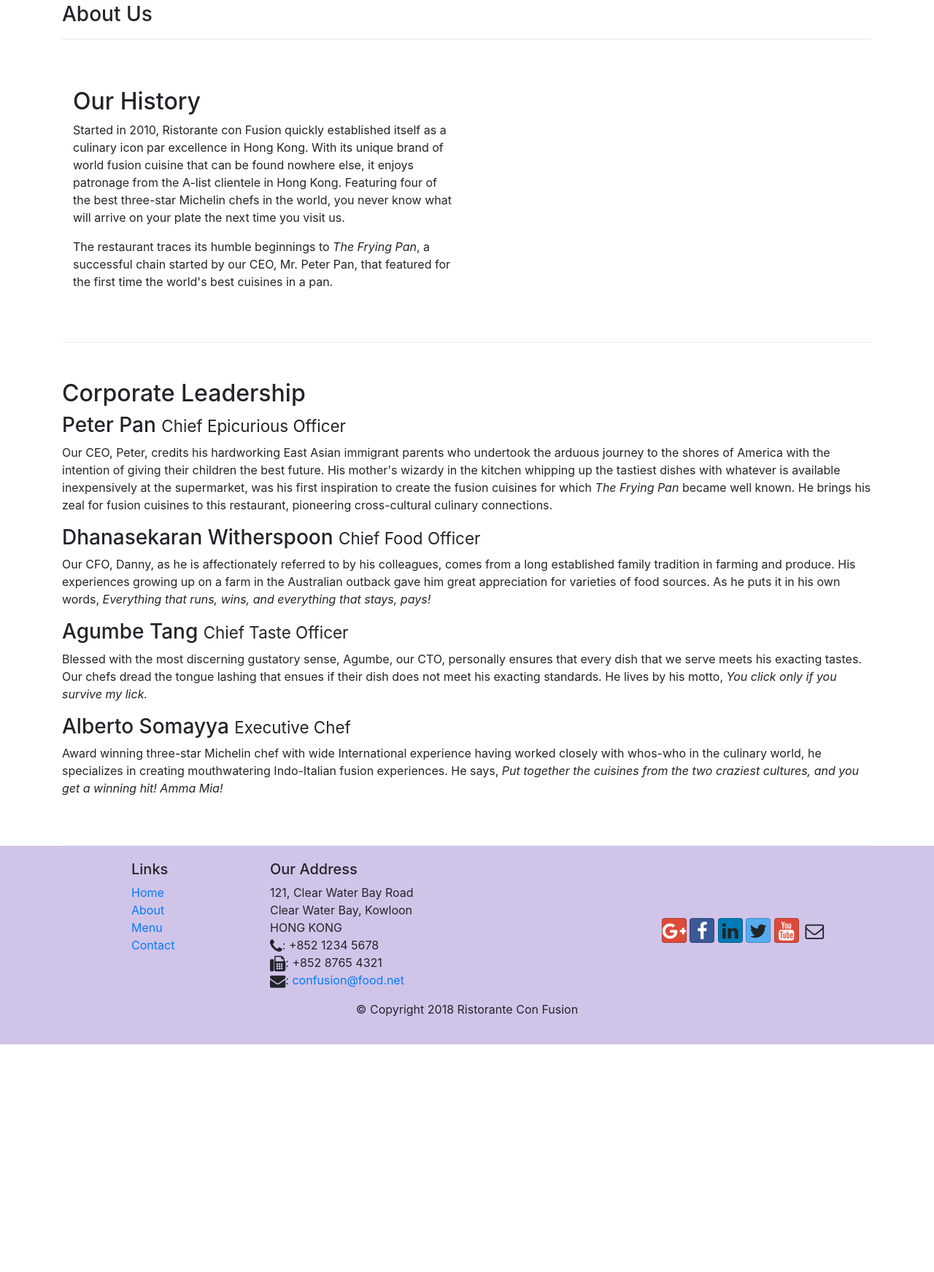
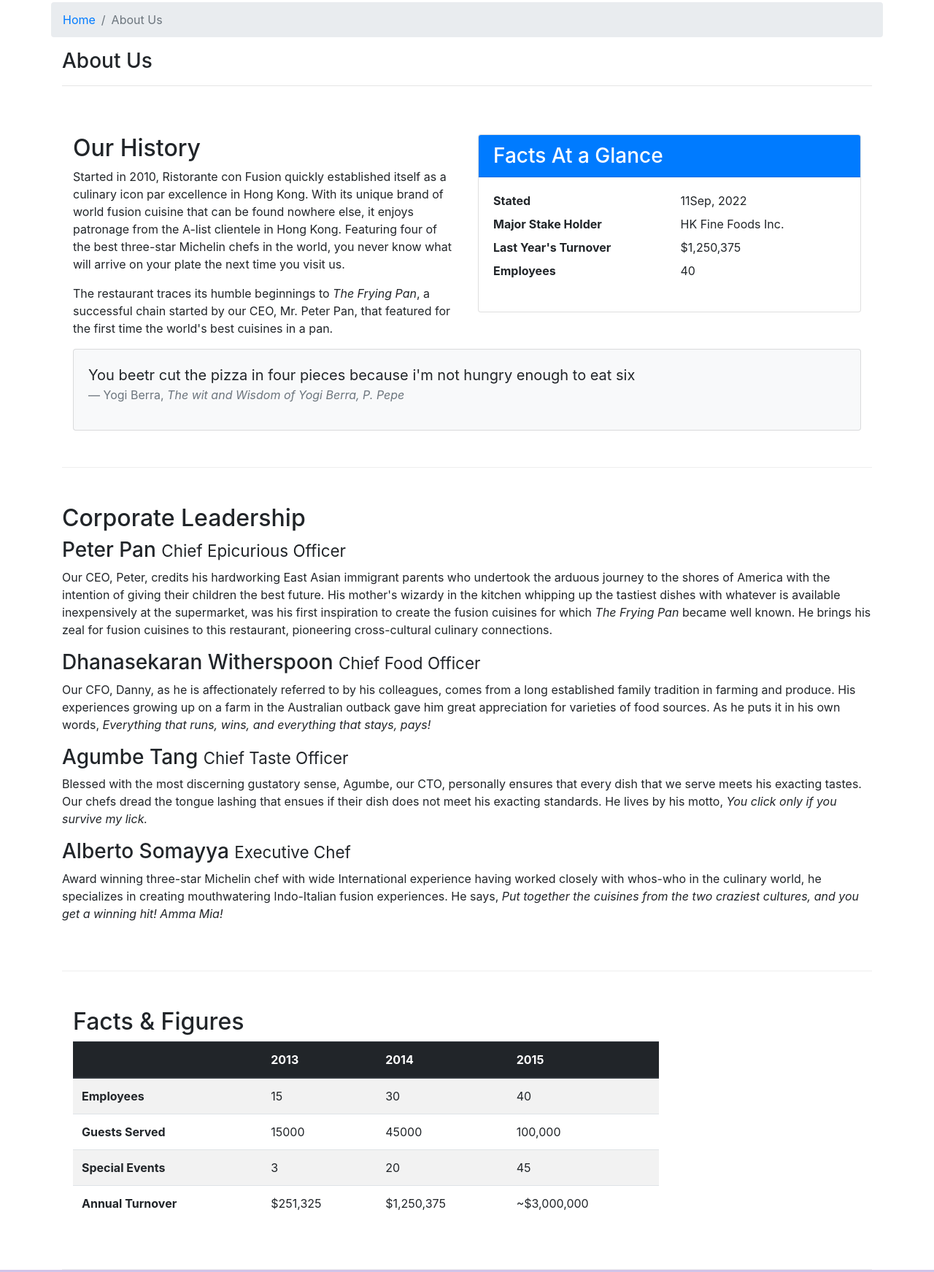
Before and after one commit to HoangNghia202/Git_test, a website: page aboutUs.html in a window 1280 px wide. Shown: the part 351-2094 px from the top of the page at 73% size. Before the commit the page ends 1782 px from the top, so only its background shows below. Drawn offline with nearby package versions, Linux system fonts and the light colour scheme.

Commit message:
tables and cards

```diff
--- a/aboutUs.html
+++ b/aboutUs.html
@@ -1,34 +1,34 @@
 <!DOCTYPE html>
 <html lang="en">
+
 <head>
   <meta charset="UTF-8" />
   <meta http-equiv="X-UA-Compatible" content="IE=edge" />
   <meta name="viewport" content="width=device-width, initial-scale=1.0" />
   <title>About Us</title>
   <link rel="stylesheet" href="css/aboutUs.css" />
-    <link
-      rel="stylesheet"
-      href="node_modules/bootstrap/dist/css/bootstrap.min.css"
-
-    />
+  <link rel="stylesheet" href="node_modules/bootstrap/dist/css/bootstrap.min.css" />
   <link rel="stylesheet" href="node_modules/font-awesome/css/font-awesome.min.css">
   <link rel="stylesheet" href="node_modules/bootstrap-social/bootstrap-social.css">
   <link rel="stylesheet" href="./css/style.css">
 </head>
+
 <body>
   <nav class="navbar navbar-dark navbar-expand-sm fixed-top">
     <div class="container">
-          <button class="navbar-toogler" type="button" data-toggle="collapse" data-target="#Navbar">
+      <button class="navbar-toggler" type="button" data-toggle="collapse" data-target="#Navbar">
         <span class="navbar-toggler-icon"></span>
     </button>
       <a href="#" class="navbar-brand mr-auto">Ristorante Con Fusion</a>
       <div class="collapse navbar-collapse" id="Navbar">
         <ul class="navbar-nav mr-auto">
           <ul class="navbar-nav mr-auto">
-                  <li class="nav-item "> <a href="./index.html" class="nav-link"> <span class="fa fa-home fa-lg"></span> Home</a></li>
+            <li class="nav-item "> <a href="./index.html" class="nav-link"> <span class="fa fa-home fa-lg"></span>
+                Home</a></li>
             <li class="nav-item active"> <a href="#" class="nav-link"><span class="fa fa-info"></span> About</a></li>
             <li class="nav-item"> <a href="#" class="nav-link"><span class="fa fa-list"></span>Menu</a></li>
-                  <li class="nav-item"> <a href="./contactus.html" class="nav-link"><span class="fa fa-address-card fa-lg"></span>Contact</a></li>
+            <li class="nav-item"> <a href="./contactus.html" class="nav-link"><span
+                  class="fa fa-address-card fa-lg"></span>Contact</a></li>
           </ul>
         </ul>
       </div>
@@ -53,14 +53,18 @@
 
    <div class="container">
     <div class="row">
+      <ol class="col-12 breadcrumb">
+        <li class="breadcrumb-item"><a href="./index.html">Home</a></li>
+        <li class="breadcrumb-item active">About Us</li>
+     </ol>
       <div class="col-12">
         <h3>About Us</h3>
         <hr />
       </div>
     </div>
 
-      <div  class="row row-content ">
-        <div class="col-12 col-sm-6" >
+    <div class="row row-content ">
+      <div class="col-12 col-sm-6">
         <h2>Our History</h2>
         <p>
           Started in 2010, Ristorante con Fusion quickly established itself as
@@ -78,11 +82,35 @@
         </p>
       </div>
 
-        <div>
+      <div class="col-sm">
+          <div class="card">
+            <h3 class="card-header bg-primary text-white"> Facts At a Glance</h3>
+            <div class="card-body">
+              <dl class="row">
+                <dt class="col-6">Stated</dt>
+                <dd class="col-6">11Sep, 2022</dd>
+                <dt class="col-6">Major Stake Holder</dt>
+                <dd class="col-6">HK Fine Foods Inc.</dd>
+                <dt class="col-6">Last Year's Turnover</dt>
+                <dd class="col-6">$1,250,375</dd>
+                <dt class="col-6">Employees</dt>
+                <dd class="col-6">40</dd>
+              </dl>
+            </div>
           </div>
       </div>
 
-      <div  class="row row-content">
+      <div class="col-12">
+        <div class="card card-body bg-light">
+          <blockquote class="blockquote">
+            <p class="mb-0">You beetr cut the pizza in four pieces because i'm not hungry enough to eat six</p>
+            <footer class="blockquote-footer">Yogi Berra, <cite title="Source Title">The wit and Wisdom of Yogi Berra, P. Pepe</cite></footer>
+          </blockquote>
+        </div>
+      </div>
+    </div>
+
+    <div class="row row-content">
       <div>
         <h2>Corporate Leadership</h2>
         <h3>Peter Pan <small>Chief Epicurious Officer</small></h3>
@@ -104,10 +132,8 @@
           farming and produce. His experiences growing up on a farm in the
           Australian outback gave him great appreciation for varieties of food
           sources. As he puts it in his own words,
-            <em
-              >Everything that runs, wins, and everything that stays, pays!</em
-            >
-          </p >
+          <em>Everything that runs, wins, and everything that stays, pays!</em>
+        </p>
         <h3>Agumbe Tang <small>Chief Taste Officer</small></h3>
         <p class="d-none d-sm-block">
           Blessed with the most discerning gustatory sense, Agumbe, our CTO,
@@ -122,11 +148,56 @@
           experience having worked closely with whos-who in the culinary
           world, he specializes in creating mouthwatering Indo-Italian fusion
           experiences. He says,
-            <em
-              >Put together the cuisines from the two craziest cultures, and you
-              get a winning hit! Amma Mia!</em
-            >
+          <em>Put together the cuisines from the two craziest cultures, and you
+            get a winning hit! Amma Mia!</em>
         </p>
+      </div>
+    </div>
+
+    <div class="row row-content">
+      <div class="col-12 col-sm-9">
+        <h2>Facts &amp; Figures</h2>
+           <div class="table-responsive">
+            <table class="table table-striped">
+              <thead class="thead-dark">
+                  <tr>
+                      <th>&nbsp;</th>
+                      <th>2013</th>
+                      <th>2014</th>
+                      <th>2015</th>
+                  </tr>
+              </thead>
+              <tbody>
+                  <tr>
+                      <th>Employees</th>
+                      <td>15</td>
+                      <td>30</td>
+                      <td>40</td>
+                  </tr>
+                  <tr>
+                      <th>Guests Served</th>
+                      <td>15000</td>
+                      <td>45000</td>
+                      <td>100,000</td>
+                  </tr>
+                  <tr>
+                      <th>Special Events</th>
+                      <td>3</td>
+                      <td>20</td>
+                      <td>45</td>
+                  </tr>
+                  <tr>
+                      <th>Annual Turnover</th>
+                      <td>$251,325</td>
+                      <td>$1,250,375</td>
+                      <td>~$3,000,000</td>
+                  </tr>
+              </tbody>
+          </table>
+           </div>
+      </div>
+
+
       </div>
     </div>
   </div>
@@ -156,12 +227,17 @@
         </div>
         <div class="col-12 col-sm-4 align-self-center">
           <div class="text-center">
-              <a class="btn btn-social-icon btn-google" href="http://google.com/+"><i class="fa fa-google-plus fa-lg"></i></a>
-              <a class="btn btn-social-icon btn-facebook" href="http://www.facebook.com/profile.php?id="> <i class="fa fa-facebook fa-lg"></i></a>
-              <a class="btn btn-social-icon btn-linkedin href="http://www.linkedin.com/in/"><i class="fa fa-linkedin fa-lg"></i></a>
-              <a class="btn btn-social-icon btn-twitter href="http://twitter.com/"> <i class="fa fa-twitter fa-lg"></i></a>
-              <a class="btn btn-social-icon btn-google" href="http://youtube.com/"> <i class="fa fa-youtube fa-lg"></i></a>
-              <a class="btn btn-social-icon  href="mailto:"><i class="fa fa-envelope-o fa-lg"></i></a>
+            <a class="btn btn-social-icon btn-google" href="http://google.com/+"><i
+                class="fa fa-google-plus fa-lg"></i></a>
+            <a class="btn btn-social-icon btn-facebook" href="http://www.facebook.com/profile.php?id="> <i
+                class="fa fa-facebook fa-lg"></i></a>
+            <a class="btn btn-social-icon btn-linkedin href=" http://www.linkedin.com/in/"><i
+                class="fa fa-linkedin fa-lg"></i></a>
+            <a class="btn btn-social-icon btn-twitter href=" http://twitter.com/"> <i
+                class="fa fa-twitter fa-lg"></i></a>
+            <a class="btn btn-social-icon btn-google" href="http://youtube.com/"> <i
+                class="fa fa-youtube fa-lg"></i></a>
+            <a class="btn btn-social-icon  href=" mailto:"><i class="fa fa-envelope-o fa-lg"></i></a>
           </div>
         </div>
       </div>
@@ -176,4 +252,5 @@
   <script src="node_modules/popper.js/dist/umd/popper.min.js"></script>
   <script src="node_modules/bootstrap/dist/js/bootstrap.min.js"></script>
 </body>
+
 </html>
```
Also changed, not shown: contactus.html (+1 -1 lines), index.html (+1 -1 lines). Lines whose indentation alone changed are shown as unchanged.
